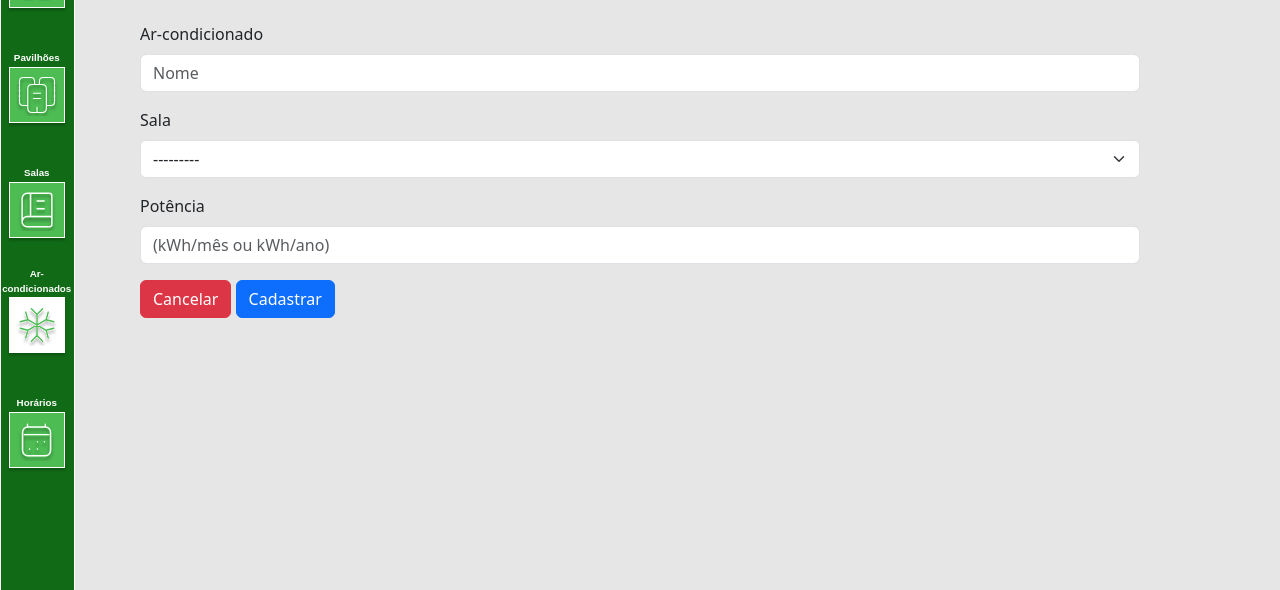
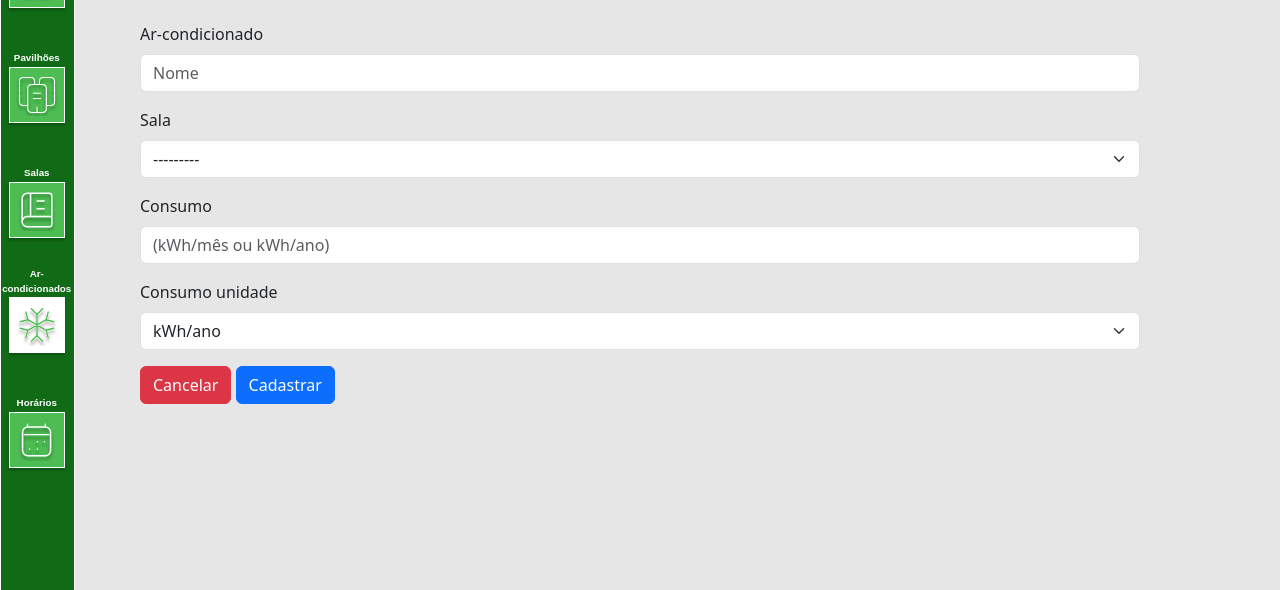
Before and after one commit to HielSaraiva/project-chronoair, a Django app: page /criar_ar/ in a window 1280 px wide. Shown: the part 178-768 px from the top of the page. Run offline with Django 5.2, Linux system fonts and the light colour scheme; the visitor is signed in with stand-in values (Sample User, id 1); data that the repository does not hold is empty; parts of the project's set-up code (start-up, migrations or seed data) failed here and were passed over; some libraries are stand-ins or nearby versions.

Commit message:
feat: implementando lógica de cálculo de potência via consumo do ar

```diff
--- a/ac_mm_system/website/forms.py
+++ b/ac_mm_system/website/forms.py
@@ -109,15 +109,17 @@ class ArCondicionadoModelForm(forms.ModelForm):
         fields = [
             'nome',
             'sala',
-            'potencia'
+            'consumo',
+            'consumo_unidade'
         ]
         labels = {
             'nome': 'Ar-condicionado',
-            'potencia': 'Potência'
+            'consumo': 'Consumo'
         }
         widgets = {
             'nome': forms.TextInput(attrs={'placeholder': 'Nome'}),
-            'potencia': forms.NumberInput(attrs={'placeholder': '(kWh/mês ou kWh/ano)', 'min': 1}),
+            'consumo': forms.NumberInput(attrs={'placeholder': '(kWh/mês ou kWh/ano)', 'min': 0.1}),
+            'consumo_unidade': forms.Select(attrs={'placeholder': 'Unidade'}),
         }
 
     def clean_sala(self):
--- a/ac_mm_system/website/models.py
+++ b/ac_mm_system/website/models.py
@@ -38,7 +38,22 @@ class ArCondicionado(models.Model):
     # Atributos
     nome = models.CharField('Nome', max_length=50, unique=False)
     sala = ForeignKey(Sala, on_delete=models.CASCADE)
-    potencia = models.IntegerField('Potência')
+    potencia_kw = models.FloatField('Potência', max_length=20)
+    consumo = models.FloatField('Consumo', max_length=20)
+
+    CONSUMO_UNIDADES = [
+        ('kWh/mês', 'kWh/mês'),
+        ('kWh/ano', 'kWh/ano'),
+    ]
+    consumo_unidade = models.CharField(max_length=10, choices=CONSUMO_UNIDADES, default='kWh/ano')
+
+    def save(self, *args, **kwargs):
+        if self.consumo_unidade == 'kWh/mês': # Mensal
+            self.potencia_kw = self.consumo / 30  # Calculando a potencia (obedecendo à antiga norma = 30h/mes)
+        elif self.consumo_unidade == 'kWh/ano': # Anual
+            self.potencia_kw = self.consumo / 2080  # Calculando a potencia (obedecendo à nova norma = 2080h/ano)
+
+        super().save(*args, **kwargs)
 
     def __str__(self):  # Define a representação em texto do objeto
         return self.nome
--- a/ac_mm_system/website/templates/listar_ares.html
+++ b/ac_mm_system/website/templates/listar_ares.html
@@ -27,7 +27,7 @@
                     <th scope="col">Sala</th>
                     <th scope="col">Pavilhão</th>
                     <th scope="col">Tópico MQTT</th>
-                    <th scope="col">Potência(kWh)</th>
+                    <th scope="col">Potência</th>
                     <th scope="col">Ações</th>
                 </tr>
                 </thead>
@@ -38,7 +38,7 @@
                         <td>{{ ar.sala.nome }}</td>
                         <td>{{ ar.sala.pavilhao.nome }}</td>
                         <td>{{ ar.sala.topico_mqtt }}</td>
-                        <td>{{ ar.potencia }}</td>
+                        <td>{{ ar.potencia_kw|floatformat:4 }} kW</td>
                         <td>
                             <a class="btn btn-primary btn-sm" href="{% url 'website:editar_ares' ar.id %}">Editar</a>
                             <a class="btn btn-danger btn-sm" href="{% url 'website:deletar_ares' ar.id %}">Deletar</a>
```
Also changed, not shown: ac_mm_system/website/migrations/0001_initial.py, ac_mm_system/website/migrations/0002_arcondicionado.py (deleted), ac_mm_system/website/migrations/0003_alter_arcondicionado_topico_mqtt.py (deleted), ac_mm_system/website/migrations/0004_sala_topico_mqtt.py (deleted), ac_mm_system/website/migrations/0005_remove_arcondicionado_topico_mqtt_and_more.py (deleted).
